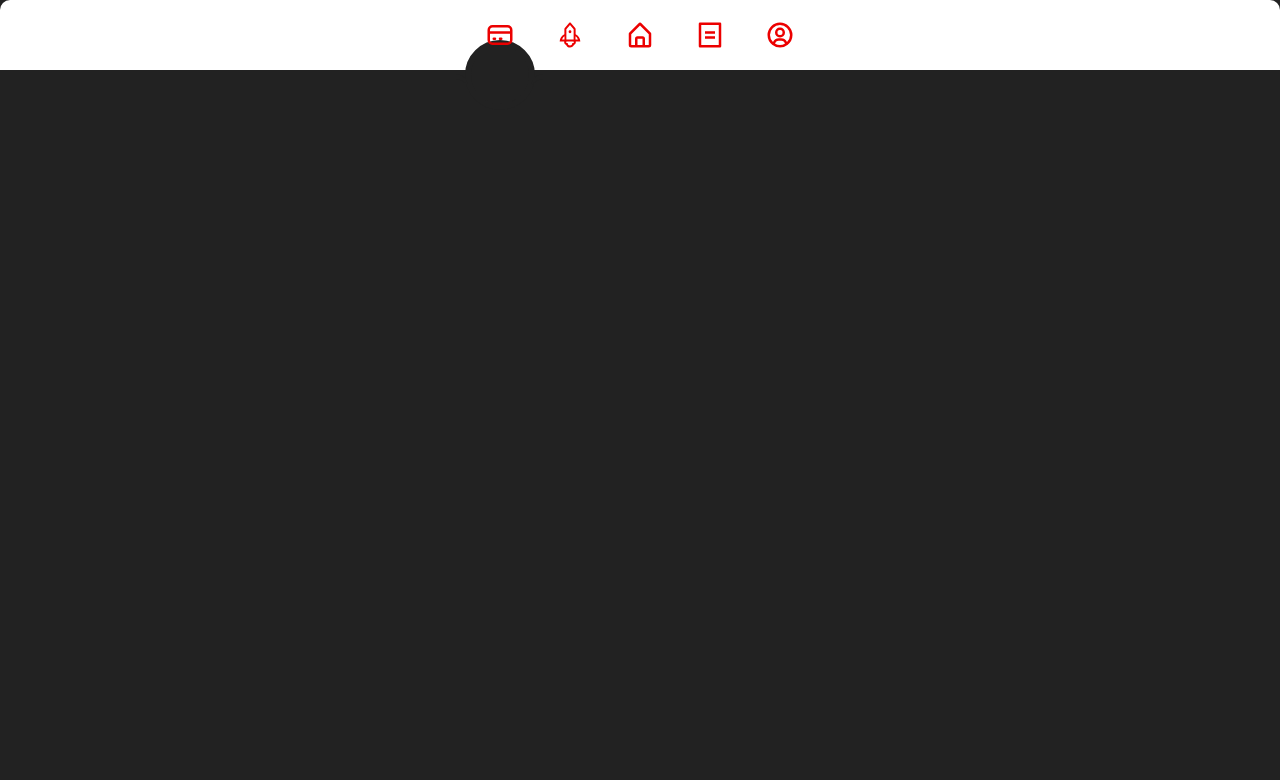
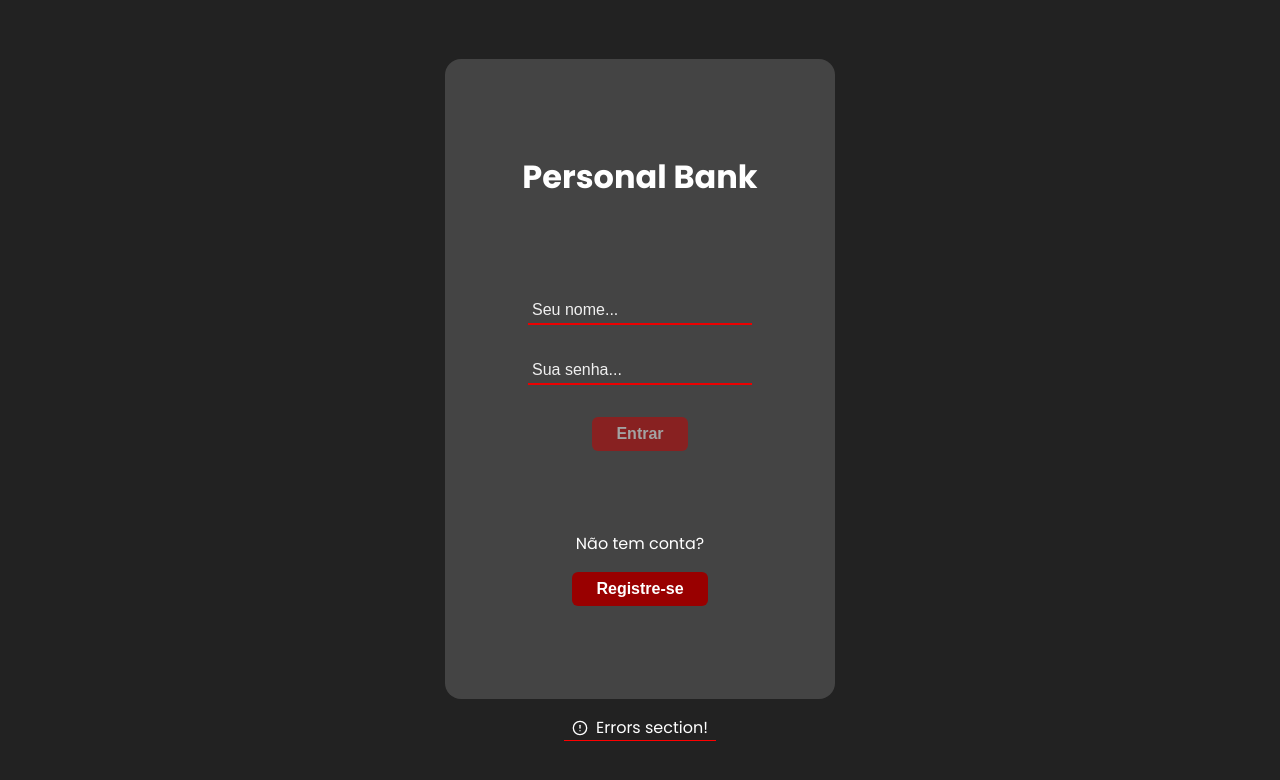
Before and after one commit to guilhermeevencio/personal-bank-app, a React (Vite) app in the folder app/frontend/: page / in a window 1280 px wide. Shown: the top 780 px of the page. Built offline with nearby package versions, Linux system fonts and the light colour scheme.

Commit message:
feat: implements login page.

```diff
--- a/app/frontend/src/Router.tsx
+++ b/app/frontend/src/Router.tsx
@@ -1,10 +1,12 @@
 import { Routes, Route } from 'react-router-dom'
 import { PageNotImplemented } from './components/NotImplemented'
 import TabBarLayout from './components/TabBar'
+import { Login } from './pages/Login'
 
 export function Router() {
   return (
     <Routes>
+      <Route path="/" element={<Login />} />
       <Route path="/" element={<TabBarLayout />}>
         <Route path="/home" element={<PageNotImplemented />} />
         <Route path="/cards" element={<PageNotImplemented />} />
--- a/app/frontend/src/components/TabBar/index.tsx
+++ b/app/frontend/src/components/TabBar/index.tsx
@@ -11,6 +11,7 @@ const TabBar = () => {
 
   return (
     <div className={styles.navigation}>
+      <h3>Olá, User!</h3>
       <ul>
         <li
           className={`${styles.list} ${
--- a/app/frontend/src/components/TabBar/styles.module.css
+++ b/app/frontend/src/components/TabBar/styles.module.css
@@ -4,7 +4,7 @@
   width: 100%;
   height: 70px;
   display: flex;
-  justify-content: center;
+  justify-content: space-between;
   align-items: center;
   border-radius : 10px 10px 0 0;
   font-size: 1.25rem;
--- /dev/null
+++ b/app/frontend/src/pages/Login/index.tsx
@@ -0,0 +1,29 @@
+import styles from './styles.module.css'
+import { FiAlertCircle } from 'react-icons/fi'
+
+export function Login() {
+  return (
+    <div className={styles.loginContainer}>
+      <form className={styles.formStyle}>
+        <h1>Personal Bank</h1>
+        <div>
+          <input id="username" type="text" placeholder="Seu nome..." />
+        </div>
+        <div>
+          <input id="username" type="password" placeholder="Sua senha..." />
+        </div>
+        <button type="submit" disabled>
+          Entrar
+        </button>
+        <div className={styles.resgiterContainer}>
+          <p>Não tem conta?</p>
+          <button type="button">Registre-se</button>
+        </div>
+      </form>
+      <p className={styles.displayError}>
+        <FiAlertCircle />
+        Errors section!
+      </p>
+    </div>
+  )
+}
--- /dev/null
+++ b/app/frontend/src/pages/Login/styles.module.css
@@ -0,0 +1,91 @@
+.formStyle {
+  height: 50vh;
+  display: flex;
+  flex-direction: column;
+  gap: 2rem;
+  color: white;
+  justify-content: center;
+  width: 100%;
+  height: 80%;
+  background-color: var(--darkGrey);
+  border-radius: 16px;
+}
+
+.formStyle input {
+  background-color: transparent;
+  border: none;
+  border-bottom: 2px solid;
+  border-color: var(--red);
+  color: var(--lighterGrey);
+  font-size: 1rem;
+  width: 100%;
+  padding-bottom: 0.25rem;
+  padding-left: 0.25rem;
+  font-weight: 600;
+}
+
+.formStyle input::placeholder {
+  color: var(--lighterGrey);
+  font-weight: 400;
+}
+
+.formStyle div {
+  width: 14rem;
+}
+
+.formStyle h1 {
+  margin-bottom: 4rem;
+}
+
+.loginContainer {
+  height: 100vh;
+  justify-content: center;
+  display: flex;
+  flex-direction: column;
+  align-items: center;
+  color: white;
+}
+
+.loginContainer button {
+  border: none;
+  background-color: var(--darkRed);
+  color: white;
+  padding: 0.5rem 1.5rem;
+  font-size: 1rem;
+  border-radius: 6px;
+  font-weight: 600;
+}
+
+.loginContainer button:disabled {
+  opacity: 0.5;
+  cursor: not-allowed;
+}
+
+.resgiterContainer {
+  display: flex;
+  flex-direction: column;
+  justify-content: flex-start;
+  align-items: flex-start;
+  gap: 1rem;
+  margin-top: 3rem;
+}
+
+.resgiterContainer button {
+  border: none;
+  background-color: var(--darkerRed);
+  color: white;
+  padding: 0.5rem 1.5rem;
+  font-size: 1rem;
+  border-radius: 6px;
+  cursor: pointer;
+}
+
+.displayError {
+  margin-top: 1rem;
+  border-bottom: 1px solid red;
+  padding: 0 0.5rem;
+  display: flex;
+  justify-content: center;
+  align-items: center;
+  gap: 0.5rem;
+}
```
